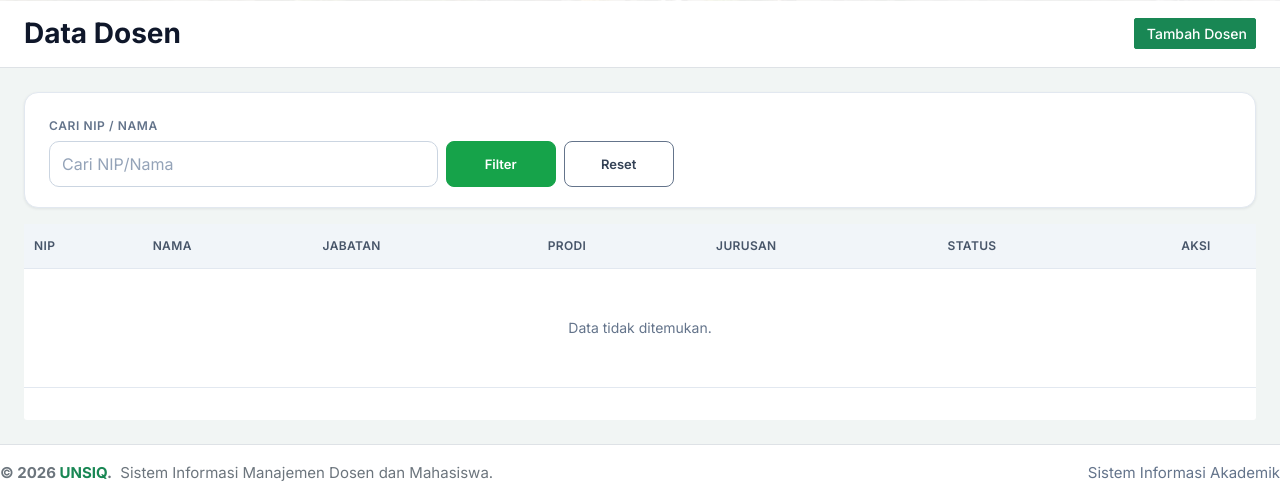
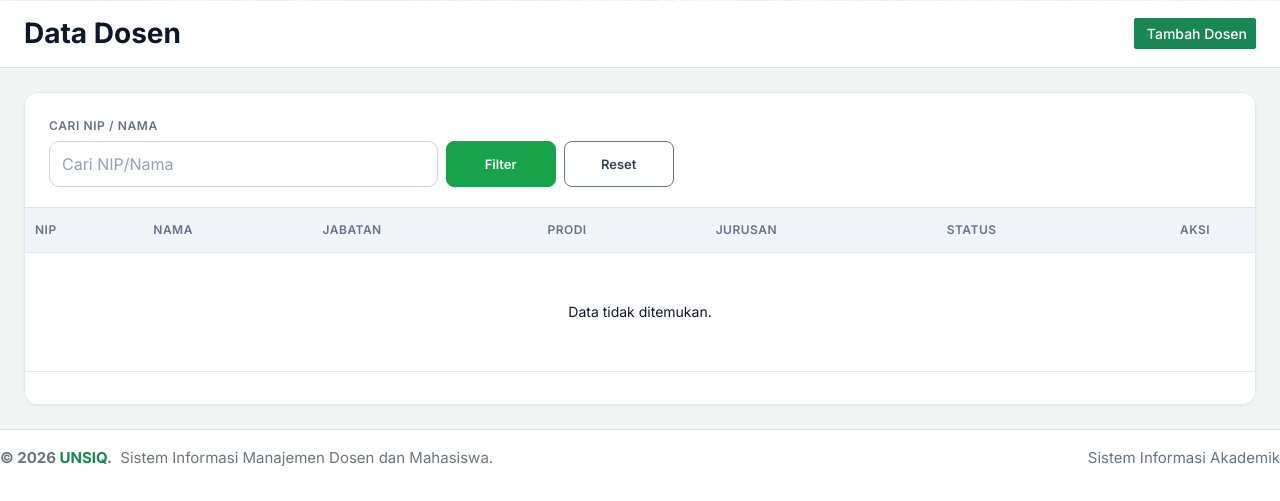
Before and after one commit to davidtampan213-png/simade, a Laravel app: template resources/views/dosen/index.blade.php in a window 1280 px wide. Shown: the part 372-873 px from the top of the page. After the commit the page ends 838 px from the top, so only its background shows below. Run offline with Laravel 12, Linux system fonts and the light colour scheme; the template is opened without the code that fills it, so the values that code supplies are empty; style sheets or scripts are compiled from the project's sources.

Commit message:
Perbaiki baris tabel Data Dosen: putih #fff, teks #0f172a, padding .9rem, garis #eef2f6, hover #f8fafc transition, NIP monospace #475569 .875rem, Nama 600 #0f172a, Jabatan/Prodi/Jurusan #334155, header #f1f5f9/#64748b uppercase .75rem 600 ls .04em border #e2e8f0, card gabungan border #e2e8f0 radius 14px shadow overflow hidden, badge Aktif #dcfce7/#166534 pill 600, aksi ikon 32px seragam

```diff
--- a/resources/views/dosen/index.blade.php
+++ b/resources/views/dosen/index.blade.php
@@ -33,18 +33,21 @@
             }
 
             .dosen-index .card {
-                background: transparent;
-                border: 0;
-                box-shadow: none;
+                background: var(--white);
+                border: 1px solid var(--slate-200);
+                border-radius: 14px;
+                box-shadow: 0 1px 3px rgba(15, 23, 42, 0.06);
+                overflow: hidden;
             }
 
             .dosen-index .filter-panel {
                 padding: 20px 24px;
-                margin-bottom: 16px;
+                margin-bottom: 0;
                 background: var(--white);
-                border: 1px solid var(--slate-200);
-                border-radius: 14px;
-                box-shadow: 0 1px 3px rgba(15, 23, 42, 0.08);
+                border: 0;
+                border-bottom: 1px solid var(--slate-200);
+                border-radius: 0;
+                box-shadow: none;
             }
 
             .dosen-index .form-label {
@@ -89,37 +92,69 @@
             .dosen-index .btn-reset { color: var(--slate-700); background: var(--white); border: 1px solid var(--slate-500); }
             .dosen-index .btn-reset:hover, .dosen-index .btn-reset:focus { color: var(--white); background: var(--slate-600); border-color: var(--slate-600); }
 
+            .dosen-index .table-card {
+                background: var(--white);
+                border: 0;
+                border-radius: 0;
+                overflow: hidden;
+            }
             .dosen-index .table-responsive { overflow-x: visible; }
-            .dosen-index table { width: 100%; background: var(--white); border-collapse: collapse; }
-            .dosen-index thead th {
-                padding: 12px 10px;
-                color: var(--slate-600);
-                background: var(--slate-100);
+            .dosen-index .table-card .table {
+                --bs-table-bg: #ffffff;
+                --bs-table-color: #0f172a;
+                --bs-table-striped-bg: #ffffff;
+                --bs-table-striped-color: #0f172a;
+                --bs-table-hover-bg: #f8fafc;
+                --bs-table-hover-color: #0f172a;
+                width: 100%;
+                margin-bottom: 0;
+                background: #ffffff;
+                border-collapse: collapse;
+            }
+            .dosen-index .table-card .table > :not(caption) > * > * {
+                box-shadow: none;
+                border-left: 0;
+                border-right: 0;
+            }
+            .dosen-index .table-card thead th {
+                padding: .75rem .625rem;
+                color: var(--slate-500);
+                background: #f1f5f9;
                 border-bottom: 1px solid var(--slate-200);
                 font-size: .75rem;
                 font-weight: 600;
-                letter-spacing: .03em;
+                letter-spacing: .04em;
                 text-transform: uppercase;
             }
-            .dosen-index tbody td {
-                padding: 12px 10px;
-                color: var(--slate-900);
-                border-bottom: 1px solid var(--slate-200);
+            .dosen-index .table-card tbody tr,
+            .dosen-index .table-card tbody td {
+                background-color: #ffffff !important;
+                color: #0f172a !important;
+            }
+            .dosen-index .table-card tbody td {
+                padding: .9rem .625rem;
+                border-bottom: 1px solid #eef2f6;
+                font-size: .875rem;
+                transition: background-color .15s ease;
+            }
+            .dosen-index .table-card tbody tr:hover td {
+                background-color: #f8fafc !important;
+            }
+            .dosen-index .table-card tbody tr:last-child td { border-bottom: 0; }
+            .dosen-index .nip-cell {
+                color: #475569 !important;
+                font-family: ui-monospace, SFMono-Regular, Menlo, Monaco, Consolas, "Liberation Mono", monospace;
                 font-size: .875rem;
             }
-            .dosen-index tbody tr:hover td { background: var(--slate-50); }
-            .dosen-index tbody tr:last-child td { border-bottom: 0; }
-            .dosen-index .nip-cell {
-                color: var(--slate-700);
-                font-family: ui-monospace, SFMono-Regular, Menlo, Monaco, Consolas, "Liberation Mono", monospace;
-            }
+            .dosen-index .name-cell { color: #0f172a !important; font-weight: 600 !important; }
+            .dosen-index .detail-cell { color: #334155 !important; }
             .dosen-index .badge-status {
                 display: inline-flex;
                 padding: 4px 10px;
                 border: 1px solid;
                 border-radius: 9999px;
                 font-size: .75rem;
-                font-weight: 500;
+                font-weight: 600;
             }
             .dosen-index .badge-status-aktif { color: #166534; background: #dcfce7; border-color: #bbf7d0; }
             .dosen-index .badge-status-nonaktif { color: #991b1b; background: #fee2e2; border-color: #fca5a5; }
@@ -152,7 +187,7 @@
         </style>
 
         <div class="card">
-            <div class="filter-panel">
+            <div class="filter-panel mb-0 rounded-0 border-0 border-bottom">
                 <form method="GET" action="{{ route('dosen.index') }}" class="row g-2 align-items-end">
                     <div class="col-12 col-sm-6 col-lg-4">
                         <label for="search" class="form-label">Cari NIP / Nama</label>
@@ -165,6 +200,7 @@
                 </form>
             </div>
 
+            <div class="table-card">
                 <div class="table-responsive">
                     <table class="table table-hover align-middle mb-0">
                         <thead>
@@ -182,10 +218,10 @@
                             @forelse ($dosens as $dsn)
                             <tr>
                                 <td class="nip-cell text-nowrap">{{ $dsn->nip }}</td>
-                            <td class="text-nowrap fw-medium">{{ $dsn->nama }}</td>
-                            <td class="text-nowrap">{{ $dsn->jabatan ?? '-' }}</td>
-                            <td class="text-nowrap">{{ $dsn->prodi ?? '-' }}</td>
-                            <td class="text-nowrap">{{ $dsn->jurusan }}</td>
+                                <td class="name-cell text-nowrap">{{ $dsn->nama }}</td>
+                                <td class="detail-cell text-nowrap">{{ $dsn->jabatan ?? '-' }}</td>
+                                <td class="detail-cell text-nowrap">{{ $dsn->prodi ?? '-' }}</td>
+                                <td class="detail-cell text-nowrap">{{ $dsn->jurusan }}</td>
                                 <td class="text-nowrap">
                                     <span class="badge-status {{ $dsn->status === 'Aktif' ? 'badge-status-aktif' : 'badge-status-nonaktif' }}">{{ $dsn->status }}</span>
                                 </td>
@@ -209,6 +245,7 @@
                     </tbody>
                 </table>
                 </div>
+            </div>
 
             <div class="card-footer py-3">
                 {{ $dosens->links() }}
```
Lines whose indentation alone changed are shown as unchanged.
